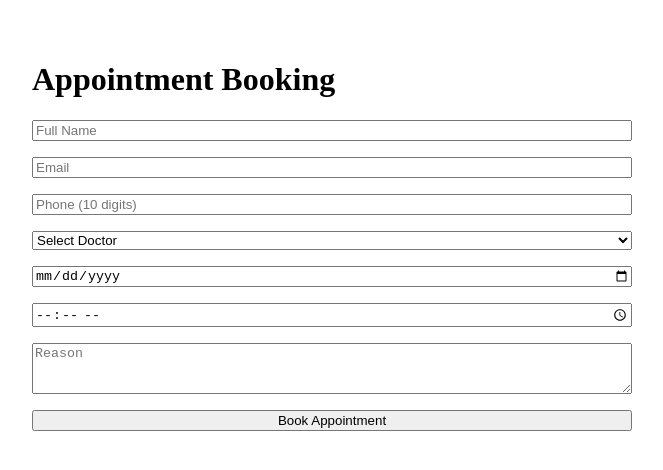
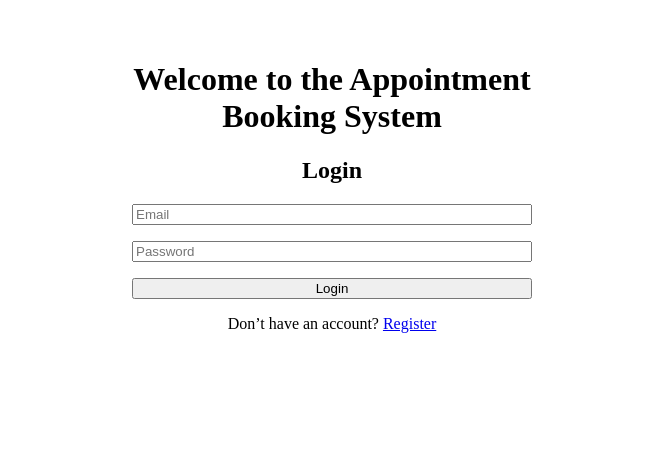
Before and after one commit to LakshmiSravya0810/appointment-booking-system, a React (Create React App) app in the folder appointment-booking-frontend/: page / in a window 1280 px wide. Shown: the top 470 px of the page, without its empty margins (308-971 px from the left). Built offline with nearby package versions, Linux system fonts and the light colour scheme.

Commit message:
added login fetaure

```diff
--- a/appointment-booking-frontend/src/App.js
+++ b/appointment-booking-frontend/src/App.js
@@ -1,79 +1,29 @@
-import React, { useState } from 'react';
+import React from 'react';
+import { BrowserRouter as Router, Routes, Route } from 'react-router-dom';
+import Register from './Register';
+import Login from './Login';
+import AppointmentBooking from './AppointmentBooking'; // ✅ using existing file
+<h1 className="text-3xl font-bold text-blue-600">Welcome to Appointment Booking</h1>
 
-function App() {
-  const [formData, setFormData] = useState({
-    name: '',
-    email: '',
-    phone: '',
-    doctor: '',
-    date: '',
-    time: '',
-    reason: ''
-  });
-  const [message, setMessage] = useState('');
-
-  const handleChange = (e) => {
-    setFormData(prev => ({
-      ...prev,
-      [e.target.name]: e.target.value
-    }));
-  };
-
-  const handleSubmit = async (e) => {
-    e.preventDefault();
-    setMessage('');
-
-    try {
-      const res = await fetch('http://localhost:5000/api/appointments', {
-        method: 'POST',
-        headers: { 'Content-Type': 'application/json' },
-        body: JSON.stringify(formData)
-      });
-      const data = await res.json();
-
-      if (res.ok) {
-        setMessage('✅ Appointment booked!');
-        setFormData({
-          name: '',
-          email: '',
-          phone: '',
-          doctor: '',
-          date: '',
-          time: '',
-          reason: ''
-        });
-      } else {
-        setMessage('❌ Failed: ' + (data.message || data.error));
-      }
-    } catch (err) {
-      setMessage('❌ Error: ' + err.message);
-    }
-  };
-
+function AdminDashboard() {
   return (
-    <div style={{ padding: '2rem', maxWidth: '600px', margin: 'auto' }}>
-      <h1>Appointment Booking</h1>
-
-      <form onSubmit={handleSubmit} style={{ display: 'flex', flexDirection: 'column', gap: '1rem', marginTop: '1rem' }}>
-        <input type="text" name="name" placeholder="Full Name" value={formData.name} onChange={handleChange} required />
-        <input type="email" name="email" placeholder="Email" value={formData.email} onChange={handleChange} required />
-        <input type="text" name="phone" placeholder="Phone (10 digits)" value={formData.phone} onChange={handleChange}
-          required pattern="\d{10}" maxLength="10" title="Phone number must be exactly 10 digits" />
-        <select name="doctor" value={formData.doctor} onChange={handleChange} required>
-          <option value="">Select Doctor</option>
-          <option value="Dr. Rao">Dr. Rao</option>
-          <option value="Dr. Mehta">Dr. Mehta</option>
-          <option value="Dr. Kapoor">Dr. Kapoor</option>
-        </select>
-        <input type="date" name="date" value={formData.date} onChange={handleChange} required />
-        <input type="time" name="time" value={formData.time} onChange={handleChange} required />
-        <textarea name="reason" placeholder="Reason" value={formData.reason} onChange={handleChange} rows="3" />
-        <button type="submit">Book Appointment</button>
-      </form>
-
-      {message && <p style={{ marginTop: '1rem' }}>{message}</p>}
+    <div style={{ padding: '2rem' }}>
+      <h2>Admin Dashboard</h2>
     </div>
   );
 }
 
+function App() {
+  return (
+    <Router>
+      <Routes>
+        <Route path="/" element={<Login />} />
+        <Route path="/register" element={<Register />} />
+        <Route path="/book-appointment" element={<AppointmentBooking />} />
+        <Route path="/admin-dashboard" element={<AdminDashboard />} />
+      </Routes>
+    </Router>
+  );
+}
+
 export default App;
--- /dev/null
+++ b/appointment-booking-frontend/src/AppointmentBooking.js
@@ -0,0 +1,92 @@
+import React, { useState } from 'react';
+
+function AppointmentBooking() {
+  const [formData, setFormData] = useState({
+    name: '',
+    email: '',
+    phone: '',
+    doctor: '',
+    date: '',
+    time: '',
+    reason: ''
+  });
+
+  const [message, setMessage] = useState('');
+
+  const handleChange = (e) => {
+    setFormData(prev => ({
+      ...prev,
+      [e.target.name]: e.target.value
+    }));
+  };
+
+  const handleSubmit = async (e) => {
+    e.preventDefault();
+    setMessage('');
+
+    try {
+      const res = await fetch('http://localhost:5000/api/appointments', {
+        method: 'POST',
+        headers: {
+          'Content-Type': 'application/json',
+          Authorization: `Bearer ${localStorage.getItem('token')}`
+        },
+        body: JSON.stringify(formData)
+      });
+
+      const data = await res.json();
+
+      if (res.ok) {
+        setMessage('✅ Appointment booked!');
+        setFormData({
+          name: '',
+          email: '',
+          phone: '',
+          doctor: '',
+          date: '',
+          time: '',
+          reason: ''
+        });
+      } else {
+        setMessage('❌ Failed: ' + (data.message || data.error));
+      }
+    } catch (err) {
+      setMessage('❌ Error: ' + err.message);
+    }
+  };
+
+  return (
+    <div style={{ padding: '2rem', maxWidth: '600px', margin: 'auto' }}>
+      <h2>Book an Appointment</h2>
+
+      <form onSubmit={handleSubmit} style={{ display: 'flex', flexDirection: 'column', gap: '1rem', marginTop: '1rem' }}>
+        <input type="text" name="name" placeholder="Full Name" value={formData.name} onChange={handleChange} required />
+        <input type="email" name="email" placeholder="Email" value={formData.email} onChange={handleChange} required />
+        <input
+          type="text"
+          name="phone"
+          placeholder="Phone (10 digits)"
+          value={formData.phone}
+          onChange={handleChange}
+          required
+          pattern="\d{10}"
+          maxLength="10"
+        />
+        <select name="doctor" value={formData.doctor} onChange={handleChange} required>
+          <option value="">Select Doctor</option>
+          <option value="Dr. Rao">Dr. Rao</option>
+          <option value="Dr. Mehta">Dr. Mehta</option>
+          <option value="Dr. Kapoor">Dr. Kapoor</option>
+        </select>
+        <input type="date" name="date" value={formData.date} onChange={handleChange} required />
+        <input type="time" name="time" value={formData.time} onChange={handleChange} required />
+        <textarea name="reason" placeholder="Reason" value={formData.reason} onChange={handleChange} rows="3" />
+        <button type="submit">Book Appointment</button>
+      </form>
+
+      {message && <p style={{ marginTop: '1rem' }}>{message}</p>}
+    </div>
+  );
+}
+
+export default AppointmentBooking;
--- /dev/null
+++ b/appointment-booking-frontend/src/Login.js
@@ -0,0 +1,66 @@
+import React, { useState } from 'react';
+import { Link, useNavigate } from 'react-router-dom';
+
+function Login() {
+  const [formData, setFormData] = useState({ email: '', password: '' });
+  const [message, setMessage] = useState('');
+  const navigate = useNavigate();
+
+  const handleChange = (e) => {
+    setFormData(prev => ({
+      ...prev,
+      [e.target.name]: e.target.value
+    }));
+  };
+
+  const handleSubmit = async (e) => {
+    e.preventDefault();
+    setMessage('');
+
+    try {
+      const res = await fetch('http://localhost:5000/api/auth/login', {
+        method: 'POST',
+        headers: { 'Content-Type': 'application/json' },
+        body: JSON.stringify(formData)
+      });
+
+      const data = await res.json();
+
+      if (res.ok) {
+        setMessage('✅ Login successful');
+        localStorage.setItem('token', data.token);
+
+        if (data.user.role === 'admin') {
+          navigate('/admin-dashboard');
+        } else {
+          navigate('/book-appointment');
+        }
+      } else {
+        setMessage('❌ ' + (data.message || data.error));
+      }
+    } catch (err) {
+      setMessage('❌ Error: ' + err.message);
+    }
+  };
+
+  return (
+    <div style={{ padding: '2rem', maxWidth: '400px', margin: 'auto' }}>
+      <h1 style={{ textAlign: 'center' }}>Welcome to the Appointment Booking System</h1>
+      <h2 style={{ textAlign: 'center', marginTop: '1rem' }}>Login</h2>
+
+      <form onSubmit={handleSubmit} style={{ display: 'flex', flexDirection: 'column', gap: '1rem', marginTop: '1rem' }}>
+        <input type="email" name="email" placeholder="Email" value={formData.email} onChange={handleChange} required />
+        <input type="password" name="password" placeholder="Password" value={formData.password} onChange={handleChange} required />
+        <button type="submit">Login</button>
+      </form>
+
+      <p style={{ marginTop: '1rem', textAlign: 'center' }}>
+        Don’t have an account? <Link to="/register">Register</Link>
+      </p>
+
+      {message && <p style={{ marginTop: '1rem', color: message.includes('✅') ? 'green' : 'red', textAlign: 'center' }}>{message}</p>}
+    </div>
+  );
+}
+
+export default Login;
--- /dev/null
+++ b/appointment-booking-frontend/src/Register.js
@@ -0,0 +1,58 @@
+import React, { useState } from 'react';
+import { useNavigate } from 'react-router-dom';
+
+function Register() {
+  const navigate = useNavigate();
+  const [formData, setFormData] = useState({
+    name: '',
+    email: '',
+    password: ''
+  });
+  const [message, setMessage] = useState('');
+
+  const handleChange = (e) => {
+    setFormData(prev => ({
+      ...prev,
+      [e.target.name]: e.target.value
+    }));
+  };
+
+  const handleSubmit = async (e) => {
+    e.preventDefault();
+    setMessage('');
+
+    try {
+      const res = await fetch('http://localhost:5000/api/auth/register', {
+        method: 'POST',
+        headers: { 'Content-Type': 'application/json' },
+        body: JSON.stringify({ ...formData, role: 'user' })
+      });
+
+      const data = await res.json();
+
+      if (res.ok) {
+        setMessage('✅ Registered successfully! Redirecting to login...');
+        setTimeout(() => navigate('/'), 2000);
+      } else {
+        setMessage('❌ ' + (data.message || data.error));
+      }
+    } catch (err) {
+      setMessage('❌ Error: ' + err.message);
+    }
+  };
+
+  return (
+    <div style={{ padding: '2rem', maxWidth: '400px', margin: 'auto' }}>
+      <h2>Register</h2>
+      <form onSubmit={handleSubmit} style={{ display: 'flex', flexDirection: 'column', gap: '1rem' }}>
+        <input type="text" name="name" placeholder="Name" value={formData.name} onChange={handleChange} required />
+        <input type="email" name="email" placeholder="Email" value={formData.email} onChange={handleChange} required />
+        <input type="password" name="password" placeholder="Password" value={formData.password} onChange={handleChange} required />
+        <button type="submit">Register</button>
+      </form>
+      {message && <p style={{ marginTop: '1rem' }}>{message}</p>}
+    </div>
+  );
+}
+
+export default Register;
```
Also changed, not shown: appointment-booking-frontend/package.json (+8 -0 lines), appointment-booking-frontend/src/AdminDashboard.js (added, +12 -0 lines), 1 other file (tests, documents, lock files or other folders).
